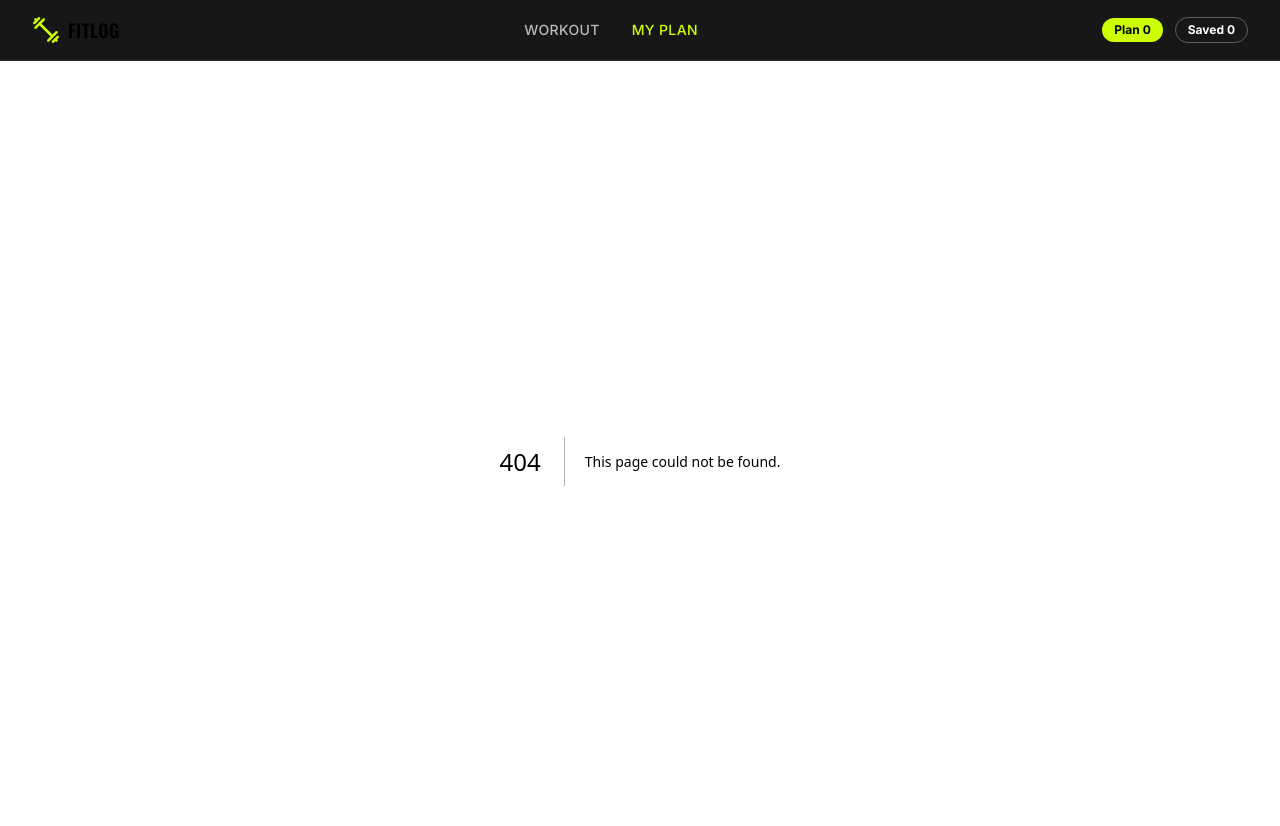
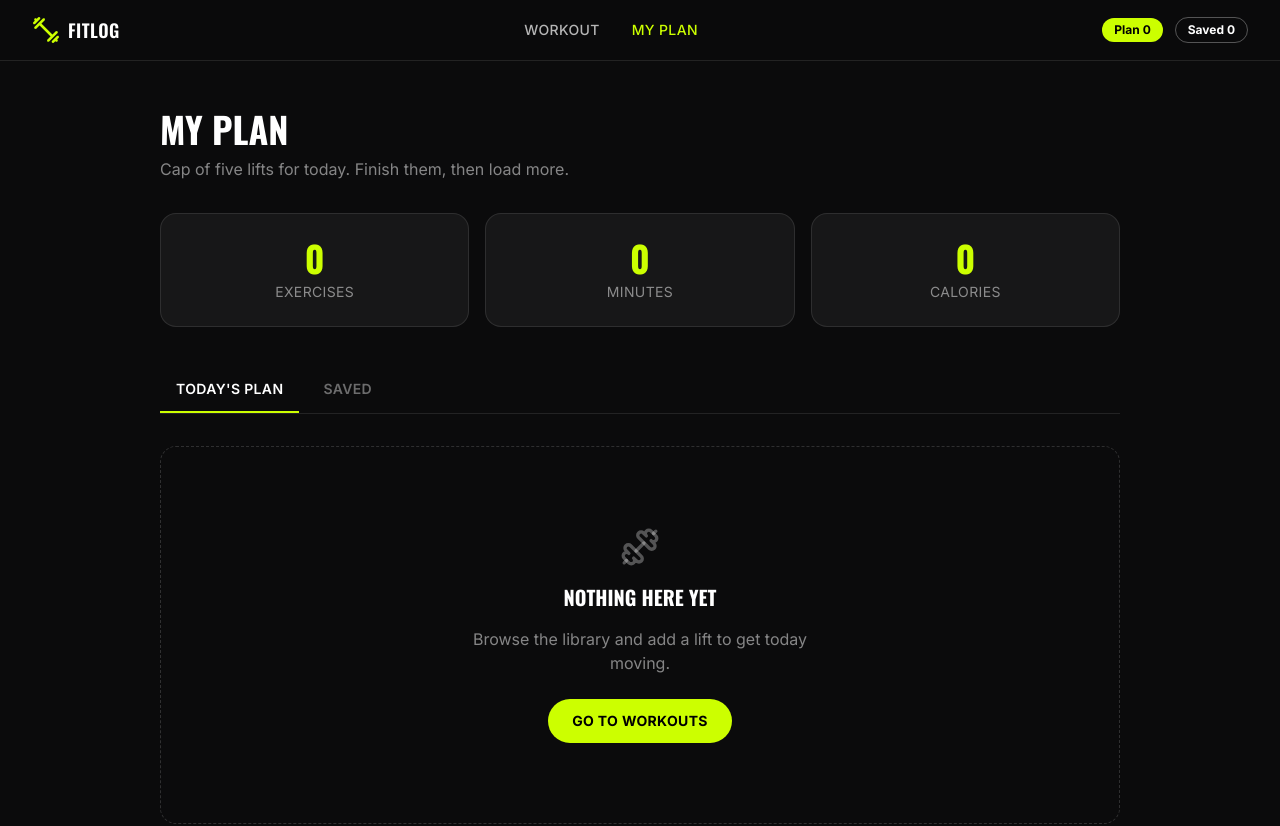
Before and after one commit to SamaunRezvi/assignment_six, a Next.js app: page /my-plan in a window 1280 px wide. Before the commit this address had no page. Shown: the top 826 px of the page. Built offline with nearby package versions, Linux system fonts and the light colour scheme.

Commit message:
Build My Plan page with metrics, tabs, and empty state

```diff
--- /dev/null
+++ b/app/my-plan/page.tsx
@@ -0,0 +1,91 @@
+"use client";
+
+import { useState } from "react";
+import { usePlan } from "@/context/PlanContext";
+import PlanMetrics from "@/components/PlanMetrics";
+import PlanWorkoutCard from "@/components/PlanWorkoutCard";
+import EmptyPlanState from "@/components/EmptyPlanState";
+
+type Tab = "today" | "saved";
+
+export default function MyPlanPage() {
+  const { plan, saved, removeFromPlan, removeFromSaved, toggleDone, loaded } =
+    usePlan();
+  const [tab, setTab] = useState<Tab>("today");
+
+  const activeList = tab === "today" ? plan : saved;
+
+  const exercises = plan.length;
+  const minutes = plan.reduce((sum, w) => sum + w.duration, 0);
+  const calories = plan.reduce((sum, w) => sum + w.caloriesBurned, 0);
+
+  return (
+    <div className="mx-auto max-w-5xl px-4 py-12 sm:px-6 lg:px-8">
+      <h1 className="font-display text-3xl font-bold uppercase sm:text-4xl">
+        My Plan
+      </h1>
+      <p className="mt-2 text-white/50">
+        Cap of five lifts for today. Finish them, then load more.
+      </p>
+
+      <div className="mt-8">
+        <PlanMetrics exercises={exercises} minutes={minutes} calories={calories} />
+      </div>
+
+      <div className="mt-10 flex gap-2 border-b border-white/10">
+        <TabButton active={tab === "today"} onClick={() => setTab("today")}>
+          Today&apos;s Plan
+        </TabButton>
+        <TabButton active={tab === "saved"} onClick={() => setTab("saved")}>
+          Saved
+        </TabButton>
+      </div>
+
+      <div className="mt-8 space-y-4">
+        {!loaded ? (
+          <p className="py-10 text-center text-white/50">Loading workouts…</p>
+        ) : activeList.length === 0 ? (
+          <EmptyPlanState />
+        ) : (
+          activeList.map((workout) => (
+            <PlanWorkoutCard
+              key={workout.id}
+              workout={workout}
+              onRemove={() =>
+                tab === "today"
+                  ? removeFromPlan(workout.id)
+                  : removeFromSaved(workout.id)
+              }
+              onMarkDone={
+                tab === "today" ? () => toggleDone(workout.id) : undefined
+              }
+            />
+          ))
+        )}
+      </div>
+    </div>
+  );
+}
+
+function TabButton({
+  active,
+  onClick,
+  children,
+}: {
+  active: boolean;
+  onClick: () => void;
+  children: React.ReactNode;
+}) {
+  return (
+    <button
+      onClick={onClick}
+      className={`border-b-2 px-4 py-3 text-sm font-semibold uppercase tracking-wide transition-colors ${
+        active
+          ? "border-[var(--accent)] text-white"
+          : "border-transparent text-white/40 hover:text-white/70"
+      }`}
+    >
+      {children}
+    </button>
+  );
+}
--- /dev/null
+++ b/components/EmptyPlanState.tsx
@@ -0,0 +1,22 @@
+import Link from "next/link";
+import { Dumbbell } from "lucide-react";
+
+export default function EmptyPlanState() {
+  return (
+    <div className="flex flex-col items-center justify-center gap-4 rounded-2xl border border-dashed border-white/15 py-20 text-center">
+      <Dumbbell size={40} className="text-white/30" />
+      <h3 className="font-display text-xl font-bold uppercase">
+        Nothing Here Yet
+      </h3>
+      <p className="max-w-sm text-white/50">
+        Browse the library and add a lift to get today moving.
+      </p>
+      <Link
+        href="/"
+        className="mt-2 rounded-full bg-[var(--accent)] px-6 py-3 text-sm font-bold uppercase tracking-wide text-black transition-transform hover:scale-105"
+      >
+        Go to workouts
+      </Link>
+    </div>
+  );
+}
--- /dev/null
+++ b/components/PlanMetrics.tsx
@@ -0,0 +1,35 @@
+interface PlanMetricsProps {
+  exercises: number;
+  minutes: number;
+  calories: number;
+}
+
+export default function PlanMetrics({
+  exercises,
+  minutes,
+  calories,
+}: PlanMetricsProps) {
+  const stats = [
+    { label: "Exercises", value: exercises },
+    { label: "Minutes", value: minutes },
+    { label: "Calories", value: calories },
+  ];
+
+  return (
+    <div className="grid grid-cols-3 gap-4">
+      {stats.map((stat) => (
+        <div
+          key={stat.label}
+          className="rounded-2xl border border-white/10 bg-white/5 p-4 text-center sm:p-6"
+        >
+          <p className="font-display text-2xl font-bold text-[var(--accent)] sm:text-4xl">
+            {stat.value}
+          </p>
+          <p className="mt-1 text-xs uppercase tracking-wide text-white/50 sm:text-sm">
+            {stat.label}
+          </p>
+        </div>
+      ))}
+    </div>
+  );
+}
--- /dev/null
+++ b/components/PlanWorkoutCard.tsx
@@ -0,0 +1,76 @@
+"use client";
+
+import Image from "next/image";
+import Link from "next/link";
+import { Clock, Flame, Star, Check, X } from "lucide-react";
+import { Workout } from "@/types/workout";
+
+interface PlanWorkoutCardProps {
+  workout: Workout & { done?: boolean };
+  onRemove: () => void;
+  onMarkDone?: () => void;
+}
+
+export default function PlanWorkoutCard({
+  workout,
+  onRemove,
+  onMarkDone,
+}: PlanWorkoutCardProps) {
+  return (
+    <div className="flex flex-col gap-4 rounded-2xl border border-white/10 bg-white/5 p-4 sm:flex-row sm:items-center">
+      <div className="relative h-20 w-20 shrink-0 overflow-hidden rounded-xl">
+        <Image src={workout.image} alt={workout.name} fill className="object-cover" />
+      </div>
+
+      <div className="flex-1">
+        <h3
+          className={`font-display text-base font-semibold uppercase ${
+            workout.done ? "text-white/40 line-through" : ""
+          }`}
+        >
+          {workout.name}
+        </h3>
+        <p className="text-sm text-white/50">{workout.equipment}</p>
+        <div className="mt-2 flex items-center gap-4 text-xs text-white/60">
+          <span className="flex items-center gap-1">
+            <Clock size={14} className="text-[var(--accent)]" />
+            {workout.duration} min
+          </span>
+          <span className="flex items-center gap-1">
+            <Flame size={14} className="text-[var(--accent)]" />
+            {workout.caloriesBurned} kcal
+          </span>
+          <span className="flex items-center gap-1">
+            <Star size={14} className="text-[var(--accent)]" />
+            {workout.rating}
+          </span>
+        </div>
+      </div>
+
+      <div className="flex items-center gap-2">
+        <Link
+          href={`/workout/${workout.id}`}
+          className="rounded-full border border-white/20 px-4 py-2 text-xs font-semibold uppercase text-white/80 hover:border-white"
+        >
+          View Details
+        </Link>
+        {onMarkDone && (
+          <button
+            onClick={onMarkDone}
+            aria-label="Mark as done"
+            className="flex h-9 w-9 items-center justify-center rounded-full bg-[var(--accent)] text-black"
+          >
+            <Check size={16} />
+          </button>
+        )}
+        <button
+          onClick={onRemove}
+          aria-label="Remove"
+          className="flex h-9 w-9 items-center justify-center rounded-full border border-white/20 text-white/70 hover:border-red-400 hover:text-red-400"
+        >
+          <X size={16} />
+        </button>
+      </div>
+    </div>
+  );
+}
```
